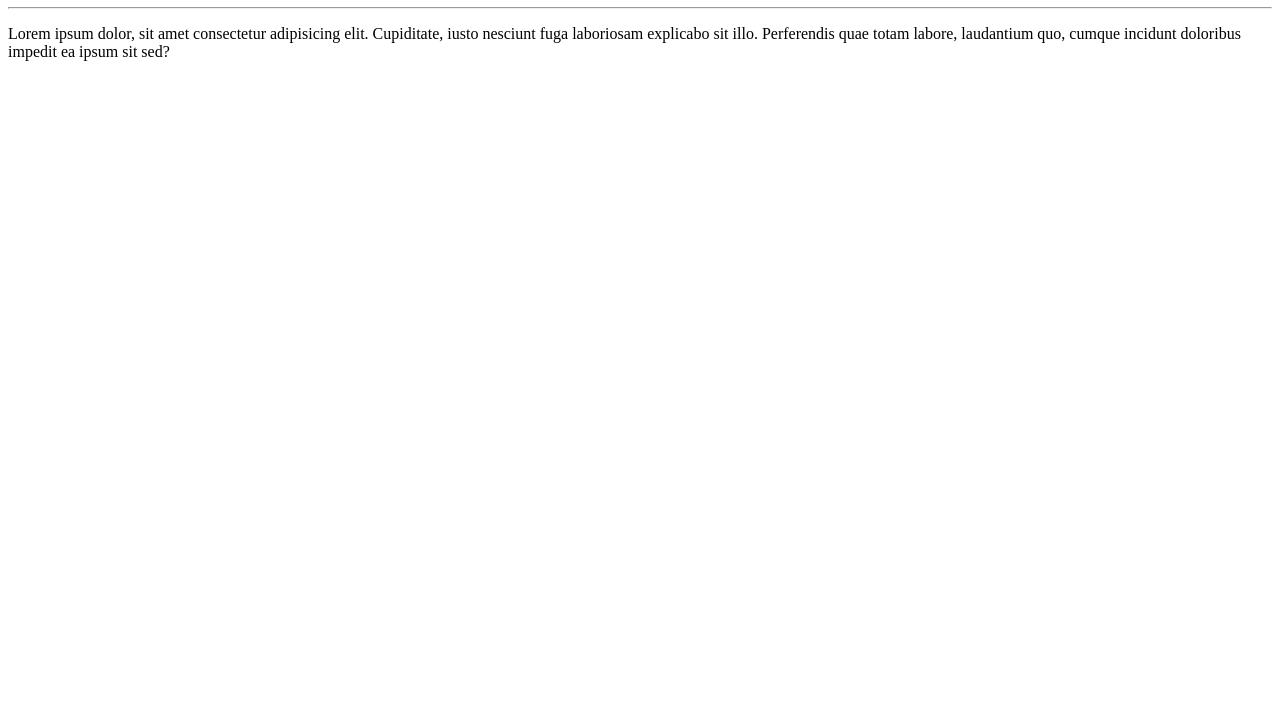
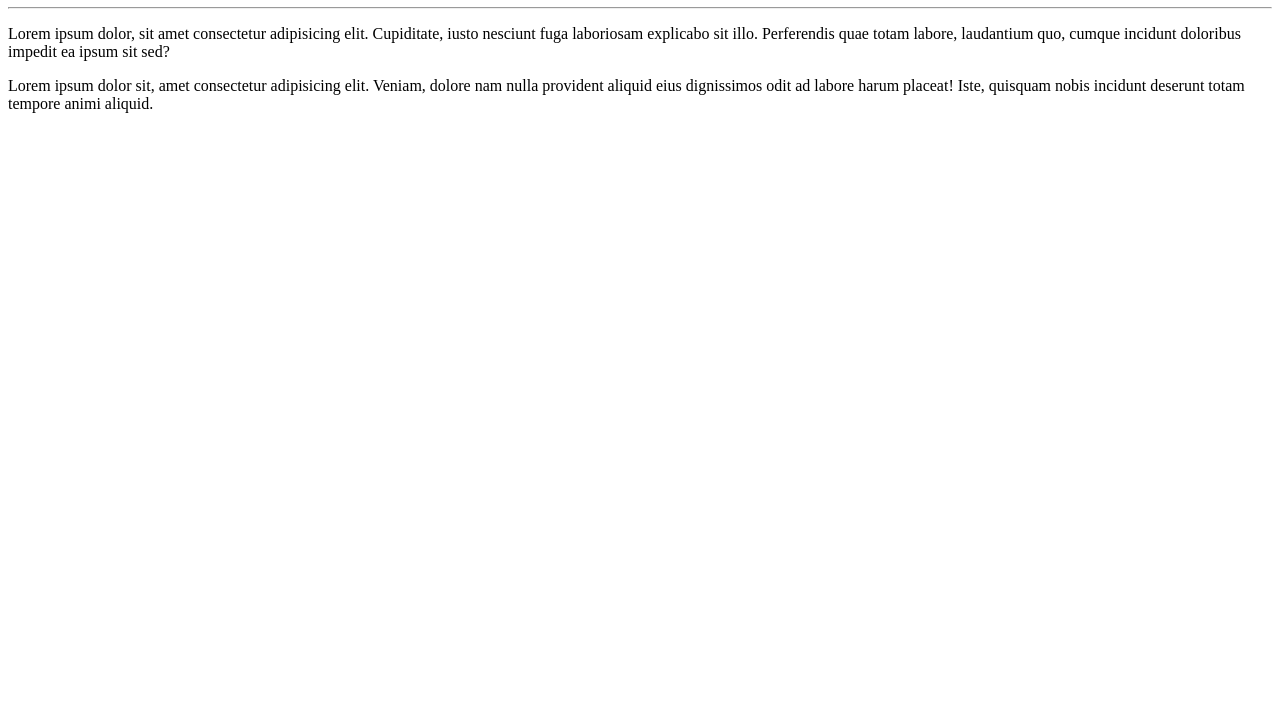
Before and after one commit to erica-luuz/Ola-Mundo, a plain HTML site: page site-exemplo/index.html in a window 1280 px wide. Shown: the part 73-800 px from the top of the page. Drawn offline with Linux system fonts and the light colour scheme.

Commit message:
Adicionei um paragarfo

```diff
--- a/site-exemplo/index.html
+++ b/site-exemplo/index.html
@@ -10,6 +10,7 @@
     <h1>Olá, Mundo!</h1>
     <hr>
     <p>Lorem ipsum dolor, sit amet consectetur adipisicing elit. Cupiditate, iusto nesciunt fuga laboriosam explicabo sit illo. Perferendis quae totam labore, laudantium quo, cumque incidunt doloribus impedit ea ipsum sit sed?</p>
+    <p>Lorem ipsum dolor sit, amet consectetur adipisicing elit. Veniam, dolore nam nulla provident aliquid eius dignissimos odit ad labore harum placeat! Iste, quisquam nobis incidunt deserunt totam tempore animi aliquid.</p>
 
 </body>
 </html>
```
